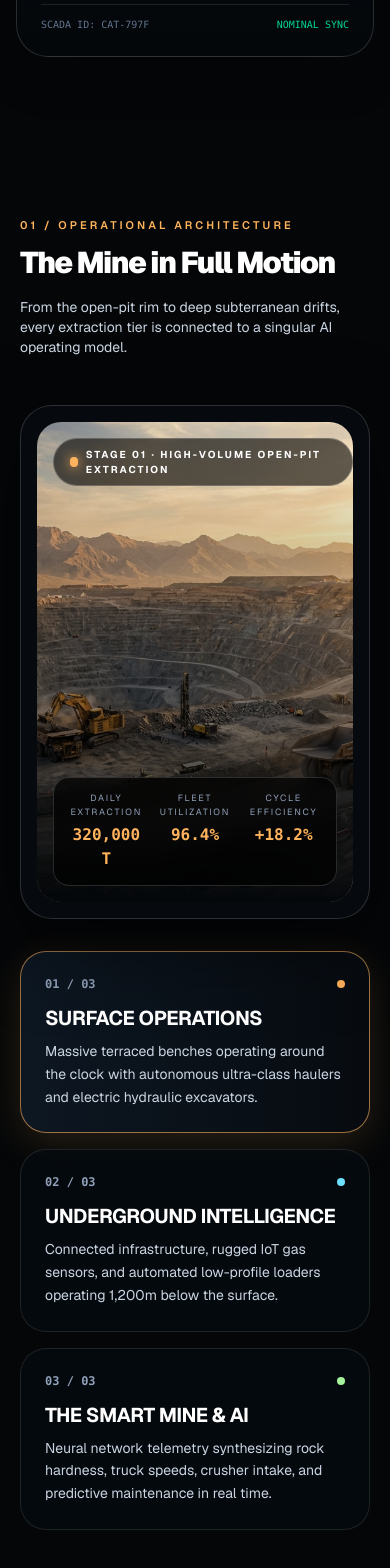
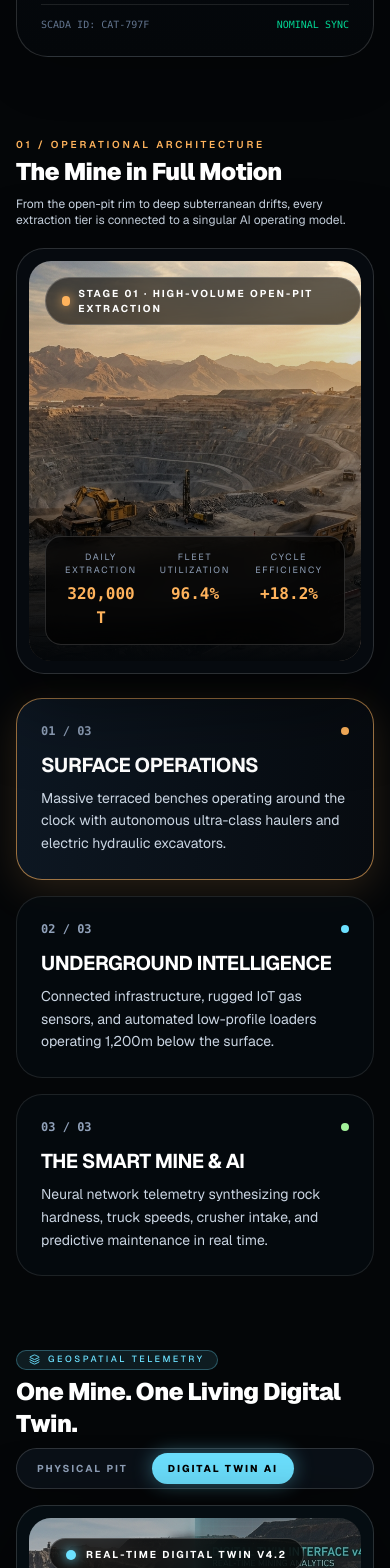
Before and after one commit to thecodergen/MINETECH-AUTONOMOUS-SYSTEMS, a Next.js app: page / in a window 390 px wide. Shown: the part 3960-5528 px from the top of the page. Built offline with nearby package versions, Linux system fonts and the light colour scheme.

Commit message:
fix(layout): optimize viewport height and compact headers across Journey, Digital Twin, Safety, and AI sections

```diff
--- a/src/components/sections/DigitalTwinSection.tsx
+++ b/src/components/sections/DigitalTwinSection.tsx
@@ -9,25 +9,25 @@ export default function DigitalTwinSection() {
   const [digital, setDigital] = useState(true);
 
   return (
-    <section id="digital-twin" className="relative scroll-mt-24 px-5 py-24 sm:px-8 lg:px-10">
+    <section id="digital-twin" className="relative scroll-mt-20 px-4 pt-4 pb-14 sm:px-6 lg:px-8">
       <div className="mx-auto max-w-7xl">
-        <div className="mb-12 flex flex-col gap-4 md:flex-row md:items-end md:justify-between">
+        <div className="mb-4 flex flex-col gap-2 md:flex-row md:items-end md:justify-between">
           <div>
-            <div className="inline-flex items-center gap-2 rounded-full border border-[#6ce1ff]/30 bg-[#6ce1ff]/10 px-4 py-1.5 text-[10px] font-medium uppercase tracking-[0.28em] text-[#6ce1ff]">
-              <Layers size={13} /> GEOSPATIAL TELEMETRY
+            <div className="inline-flex items-center gap-2 rounded-full border border-[#6ce1ff]/30 bg-[#6ce1ff]/10 px-3 py-0.5 text-[9px] font-medium uppercase tracking-[0.28em] text-[#6ce1ff]">
+              <Layers size={11} /> GEOSPATIAL TELEMETRY
             </div>
-            <h2 className="mt-3 text-3xl font-black tracking-[-0.06em] text-white sm:text-5xl">
+            <h2 className="mt-1 text-2xl font-black tracking-tight text-white sm:text-4xl">
               One Mine. One Living Digital Twin.
             </h2>
           </div>
 
-          <div className="inline-flex items-center gap-2 rounded-full border border-white/15 bg-[#0a1017] p-1.5 shadow-lg">
+          <div className="inline-flex items-center gap-2 rounded-full border border-white/15 bg-[#0a1017] p-1 shadow-lg">
             <button
               type="button"
               onClick={() => setDigital(false)}
-              className={`rounded-full px-5 py-2.5 text-[10px] font-bold uppercase tracking-[0.22em] transition-all ${
+              className={`rounded-full px-4 py-2 text-[10px] font-bold uppercase tracking-[0.2em] transition-all ${
                 !digital
-                  ? "bg-[#ffb35c] text-black shadow-[0_0_20px_rgba(255,179,92,0.4)]"
+                  ? "bg-[#ffb35c] text-black shadow-[0_0_20px_rgba(255,179,92,0.4)] font-extrabold"
                   : "text-slate-400 hover:text-white"
               }`}
             >
@@ -36,9 +36,9 @@ export default function DigitalTwinSection() {
             <button
               type="button"
               onClick={() => setDigital(true)}
-              className={`rounded-full px-5 py-2.5 text-[10px] font-bold uppercase tracking-[0.22em] transition-all ${
+              className={`rounded-full px-4 py-2 text-[10px] font-bold uppercase tracking-[0.2em] transition-all ${
                 digital
-                  ? "bg-[#6ce1ff] text-black shadow-[0_0_20px_rgba(108,225,255,0.4)]"
+                  ? "bg-[#6ce1ff] text-black shadow-[0_0_20px_rgba(108,225,255,0.4)] font-extrabold"
                   : "text-slate-400 hover:text-white"
               }`}
             >
@@ -48,8 +48,8 @@ export default function DigitalTwinSection() {
         </div>
 
         {/* Dynamic Digital Twin Split Comparison */}
-        <div className="group relative overflow-hidden rounded-[32px] border border-white/15 bg-[#050d12] p-4 shadow-[0_30px_100px_rgba(0,0,0,0.7)]">
-          <div className="relative h-[520px] w-full overflow-hidden rounded-[26px]">
+        <div className="group relative overflow-hidden rounded-[28px] border border-white/15 bg-[#050d12] p-3 shadow-[0_25px_80px_rgba(0,0,0,0.7)]">
+          <div className="relative h-[440px] lg:h-[480px] w-full overflow-hidden rounded-[22px]">
             <AnimatePresence mode="wait">
               <motion.div
                 key={digital ? "digital" : "physical"}
--- a/src/components/sections/ExternalEcosystem.tsx
+++ b/src/components/sections/ExternalEcosystem.tsx
@@ -75,17 +75,17 @@ const socialLinks = [
 
 export default function ExternalEcosystem() {
   return (
-    <section id="ecosystem" className="relative scroll-mt-24 px-5 py-24 sm:px-8 lg:px-10">
+    <section id="ecosystem" className="relative scroll-mt-20 px-4 pt-4 pb-14 sm:px-6 lg:px-8">
       <div className="mx-auto max-w-7xl">
-        <div className="mb-12 flex flex-col gap-4 md:flex-row md:items-end md:justify-between">
+        <div className="mb-5 flex flex-col gap-2 md:flex-row md:items-end md:justify-between">
           <div>
-            <div className="inline-flex items-center gap-2 rounded-full border border-[#6ce1ff]/30 bg-[#6ce1ff]/10 px-4 py-1.5 text-[10px] font-medium uppercase tracking-[0.28em] text-[#6ce1ff]">
-              <Globe size={13} /> EXTERNAL INDUSTRY ECOSYSTEM
+            <div className="inline-flex items-center gap-2 rounded-full border border-[#6ce1ff]/30 bg-[#6ce1ff]/10 px-3 py-0.5 text-[9px] font-medium uppercase tracking-[0.28em] text-[#6ce1ff]">
+              <Globe size={11} /> EXTERNAL INDUSTRY ECOSYSTEM
             </div>
-            <h2 className="mt-3 text-3xl font-black tracking-[-0.06em] text-white sm:text-5xl">
+            <h2 className="mt-1 text-2xl font-black tracking-tight text-white sm:text-4xl">
               Connected Mining Network & Portals
             </h2>
-            <p className="mt-3 max-w-2xl text-base text-slate-300">
+            <p className="mt-1.5 max-w-2xl text-xs text-slate-300">
               Explore live global commodity exchanges, autonomous fleet documentation, international safety standards, and partner websites.
             </p>
           </div>
--- a/src/components/sections/FinalCTA.tsx
+++ b/src/components/sections/FinalCTA.tsx
@@ -10,7 +10,7 @@ interface FinalCTAProps {
 
 export default function FinalCTA({ onOpenDemo }: FinalCTAProps) {
   return (
-    <section id="contact" className="relative scroll-mt-24 px-5 pb-24 pt-12 sm:px-8 lg:px-10">
+    <section id="contact" className="relative scroll-mt-20 px-4 pt-4 pb-14 sm:px-6 lg:px-8">
       <div className="mx-auto max-w-7xl">
         <div className="group relative overflow-hidden rounded-[36px] border border-white/15 bg-[#060a0f] p-8 shadow-[0_35px_100px_rgba(0,0,0,0.8)] sm:p-12 lg:p-16">
           {/* Photorealistic Background with Heavy Cinematic Gradient */}
--- a/src/components/sections/MiningJourney.tsx
+++ b/src/components/sections/MiningJourney.tsx
@@ -52,25 +52,25 @@ export default function MiningJourney() {
   const current = journeyStages[activeStage];
 
   return (
-    <section id="journey" className="relative scroll-mt-24 px-5 py-24 sm:px-8 lg:px-10">
+    <section id="journey" className="relative scroll-mt-20 px-4 pt-4 pb-14 sm:px-6 lg:px-8">
       <div className="mx-auto max-w-7xl">
-        <div className="mb-12 flex flex-col gap-4 md:flex-row md:items-end md:justify-between">
+        <div className="mb-5 flex flex-col gap-2 md:flex-row md:items-end md:justify-between">
           <div>
-            <p className="text-[11px] font-semibold uppercase tracking-[0.28em] text-[#ffb35c]">
+            <p className="text-[10px] font-semibold uppercase tracking-[0.28em] text-[#ffb35c]">
               01 / OPERATIONAL ARCHITECTURE
             </p>
-            <h2 className="mt-3 text-3xl font-black tracking-[-0.05em] text-white sm:text-5xl">
+            <h2 className="mt-1 text-2xl font-black tracking-tight text-white sm:text-4xl">
               The Mine in Full Motion
             </h2>
           </div>
-          <p className="max-w-md text-sm text-slate-300">
+          <p className="max-w-md text-xs text-slate-300">
             From the open-pit rim to deep subterranean drifts, every extraction tier is connected to a singular AI operating model.
           </p>
         </div>
 
-        <div className="grid gap-8 lg:grid-cols-[1.2fr_0.8fr]">
+        <div className="grid gap-6 lg:grid-cols-[1.2fr_0.8fr]">
           {/* Photorealistic Stage Showcase */}
-          <div className="group relative overflow-hidden rounded-[32px] border border-white/15 bg-[#060a0f] p-4 shadow-[0_25px_80px_rgba(0,0,0,0.5)]">
+          <div className="group relative overflow-hidden rounded-[28px] border border-white/15 bg-[#060a0f] p-3 shadow-[0_25px_80px_rgba(0,0,0,0.5)]">
             <AnimatePresence mode="wait">
               <motion.div
                 key={current.number}
@@ -78,7 +78,7 @@ export default function MiningJourney() {
                 animate={{ opacity: 1, scale: 1 }}
                 exit={{ opacity: 0, scale: 0.96 }}
                 transition={{ duration: 0.5 }}
-                className="relative h-[480px] w-full overflow-hidden rounded-[24px]"
+                className="relative h-[400px] lg:h-[440px] w-full overflow-hidden rounded-[22px]"
               >
                 <Image
                   src={current.image}
--- a/src/components/sections/TechnologySection.tsx
+++ b/src/components/sections/TechnologySection.tsx
@@ -74,16 +74,16 @@ const technologies = [
 
 export default function TechnologySection() {
   return (
-    <section id="technology" className="relative scroll-mt-24 px-5 py-24 sm:px-8 lg:px-10">
+    <section id="technology" className="relative scroll-mt-20 px-4 pt-4 pb-14 sm:px-6 lg:px-8">
       <div className="mx-auto max-w-7xl">
-        <div className="mb-12 max-w-3xl">
-          <div className="inline-flex items-center gap-2 rounded-full border border-[#6ce1ff]/30 bg-[#6ce1ff]/10 px-4 py-1.5 text-[10px] font-medium uppercase tracking-[0.28em] text-[#6ce1ff]">
-            <Zap size={13} /> TECHNOLOGY STACK
+        <div className="mb-5 max-w-3xl">
+          <div className="inline-flex items-center gap-2 rounded-full border border-[#6ce1ff]/30 bg-[#6ce1ff]/10 px-3 py-0.5 text-[9px] font-medium uppercase tracking-[0.28em] text-[#6ce1ff]">
+            <Zap size={11} /> TECHNOLOGY STACK
           </div>
-          <h2 className="mt-3 text-3xl font-black tracking-[-0.06em] text-white sm:text-5xl">
+          <h2 className="mt-1 text-2xl font-black tracking-tight text-white sm:text-4xl">
             Engineered for Extreme Geology
           </h2>
-          <p className="mt-3 text-base text-slate-300">
+          <p className="mt-1.5 text-xs text-slate-300">
             Eight interconnected technology pillars powering high-yield, zero-harm autonomous mining operations.
           </p>
         </div>
```
Also changed, not shown: src/components/sections/AIIntelligence.tsx (+9 -9 lines), src/components/sections/SafetySection.tsx (+9 -9 lines).
